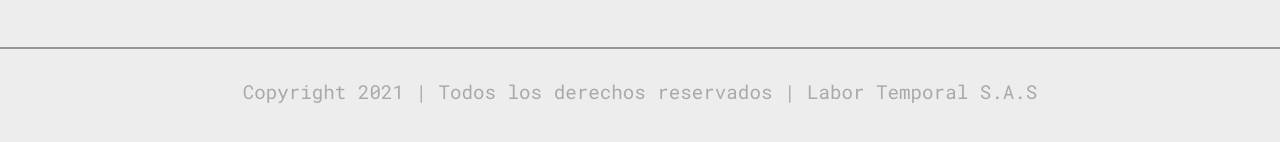
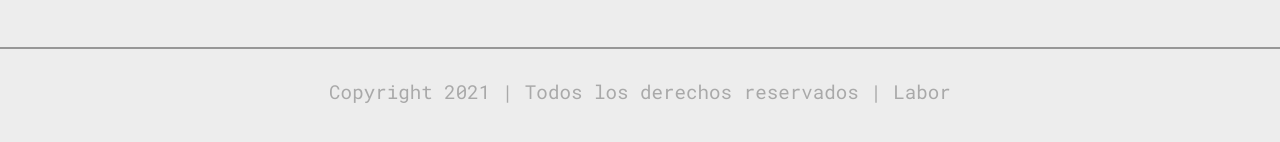
Before and after one commit to ZaidyMontes/LaborTemporalSAS, a plain HTML site: page index.html in a window 1280 px wide. Shown: the part 94-236 px from the top of the page. Drawn offline with Linux system fonts and the light colour scheme.

Commit message:
Empresa Labor

```diff
--- a/index.html
+++ b/index.html
@@ -51,7 +51,7 @@
   </main>
   <footer>
     <div>
-        <span>Copyright 2021 | Todos los derechos reservados | Labor Temporal S.A.S</span>
+        <span>Copyright 2021 | Todos los derechos reservados | Labor </span>
     </div>
 </footer>
 </body>
```
